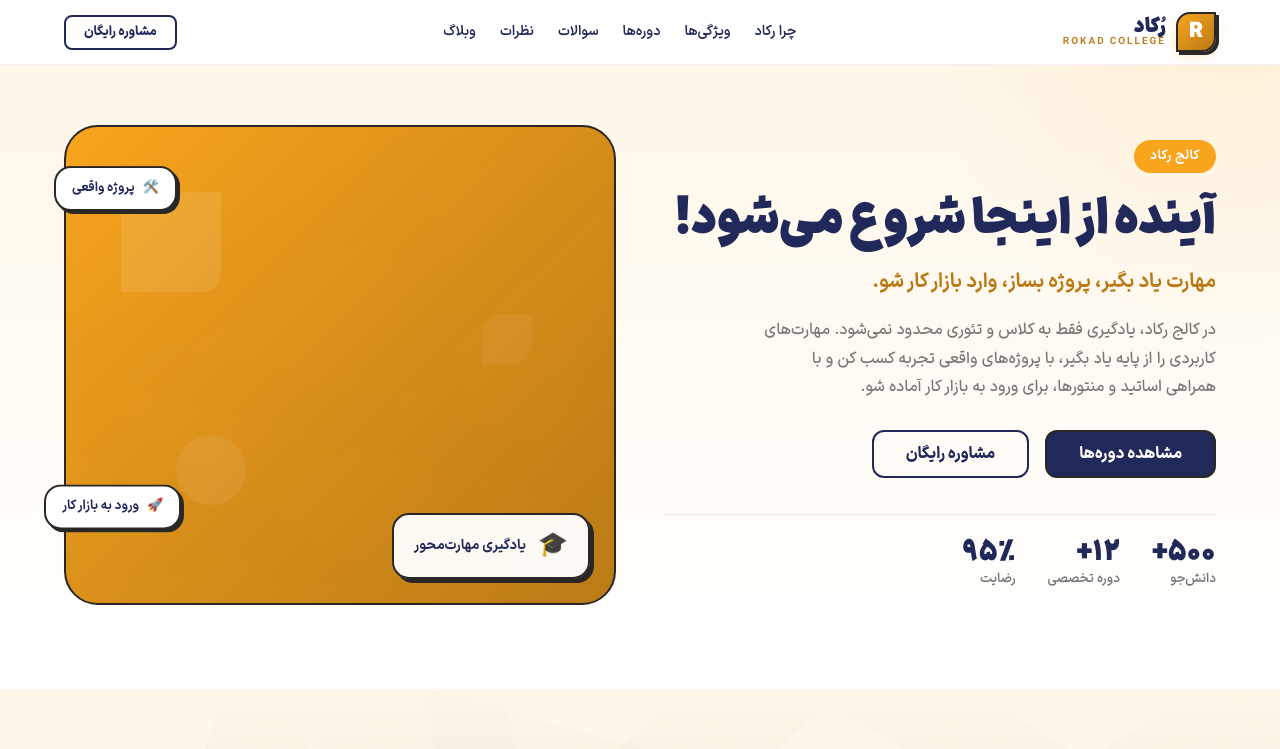
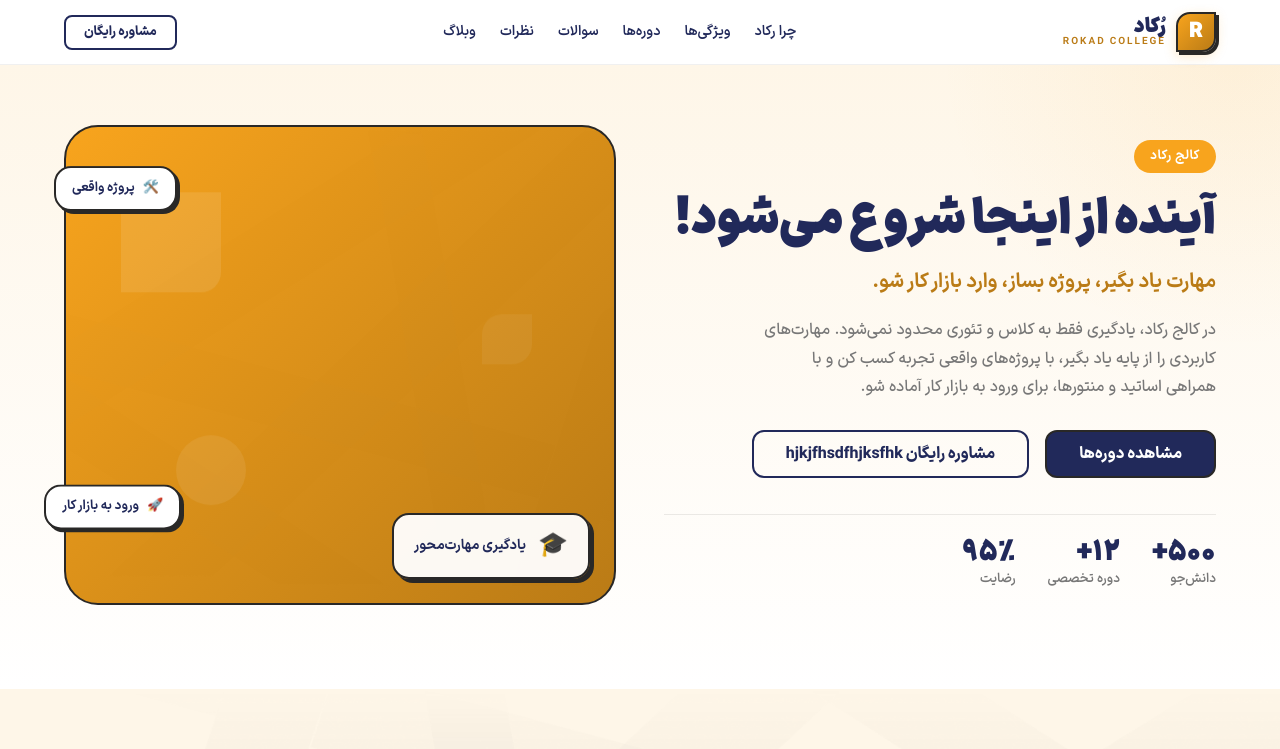
Before and after one commit to MohammadMehdiSadeghi/rokad-college, a React (Vite) app: page / in a window 1280 px wide. Shown: the top 749 px of the page. Built offline with nearby package versions, Linux system fonts and the light colour scheme; the HTML template or start-up script is replaced by a standard one; a web font is replaced by a local one.

Commit message:
update hero section

```diff
--- a/src/pages/Home/sections/Hero/index.jsx
+++ b/src/pages/Home/sections/Hero/index.jsx
@@ -35,7 +35,7 @@ export default function Hero() {
                 {hero.primaryCta}
               </a>
               <a href="#consult" className="btn btn-ghost btn-hero">
-                {hero.secondaryCta}
+                {hero.secondaryCta} hjkjfhsdfhjksfhk
               </a>
             </div>
 
```
